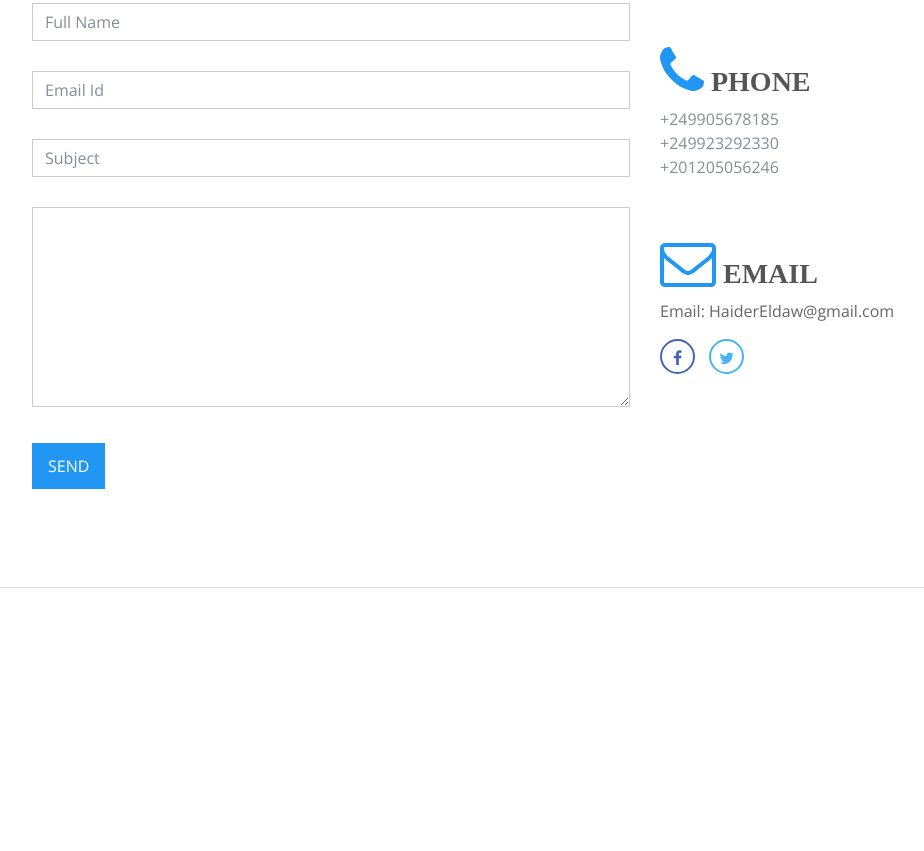
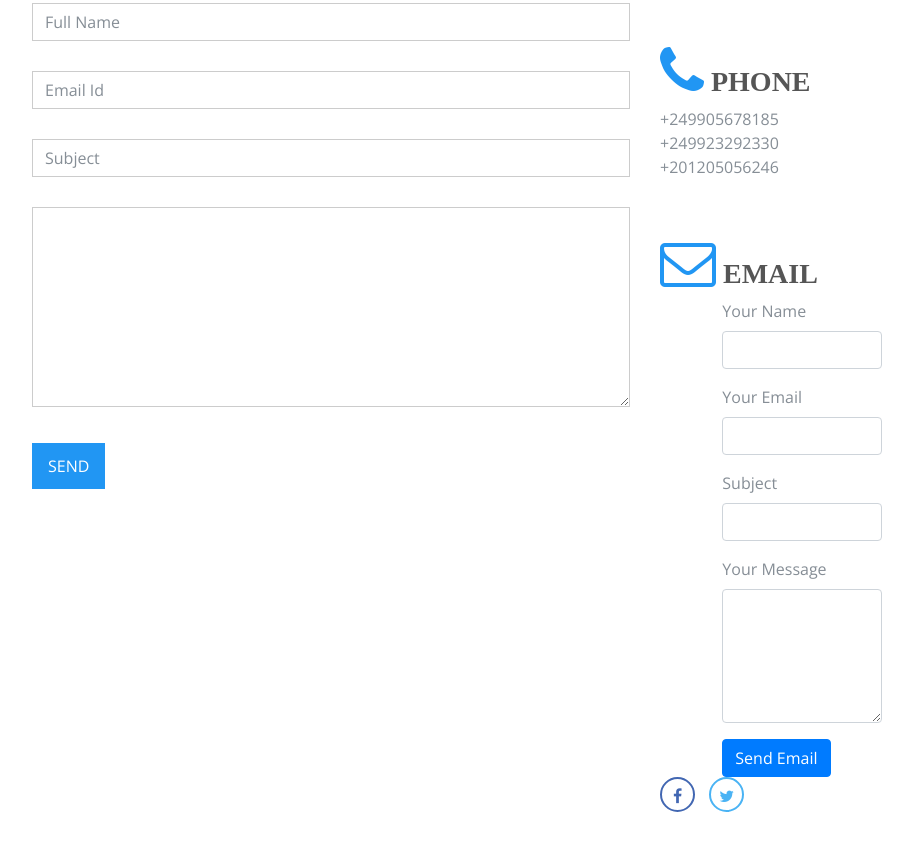
Before and after one commit to HaiderEldaw/GIS-Analyst, a plain HTML site: page index.html in a window 1280 px wide. Shown: the part 5193-6044 px from the top of the page, without its empty margins (288-1212 px from the left). Before the commit the page ends 5781 px from the top, so only its background shows below. Drawn offline with nearby package versions, Linux system fonts and the light colour scheme; a web font is replaced by a local one.

Commit message:
Update index.html

```diff
--- a/index.html
+++ b/index.html
@@ -1,3 +1,4 @@
+
 <!DOCTYPE html>
 <html lang="en">
 
@@ -414,6 +415,7 @@ Project Management Project
     <!--====================================================
                           CONTACT
     ======================================================-->
+
       <section class="resume-section p-3 p-lg-5 d-flex flex-column">
           <div class="row my-auto" id="contact">
             <div class="col-md-8">
@@ -449,10 +451,27 @@ Project Management Project
                 </div>
                 <div class="contact-mail contact-side-desc contact-box-desc">
                   <h3><i class="fa fa-envelope-o cl-atlantis fa-2x"></i> Email</h3>
-                <address class="address-details-f">
-
-                  Email: <a href="mailto:info@themsbit.com" class="">HaiderEldaw@gmail.com</a>
-                </address>
+                 <div class="col-md-8 mx-auto">
+            <form action="mailto:haidaraldaw010@gmail.com" method="post" enctype="text/plain">
+                <div class="form-group">
+                    <label for="name">Your Name</label>
+                    <input type="text" class="form-control" id="name" name="name" required>
+                </div>
+                <div class="form-group">
+                    <label for="email">Your Email</label>
+                    <input type="email" class="form-control" id="email" name="email" required>
+                </div>
+                <div class="form-group">
+                    <label for="subject">Subject</label>
+                    <input type="text" class="form-control" id="subject" name="subject" required>
+                </div>
+                <div class="form-group">
+                    <label for="message">Your Message</label>
+                    <textarea class="form-control" id="message" name="message" rows="5" required></textarea>
+                </div>
+                <button type="submit" class="btn btn-primary">Send Email</button>
+            </form>
+        </div>
                 <ul class="list-inline social-icon-f top-data">
                   <li><a href="https://www.facebook.com/profile.php?id=100085999467351" target="_empty"><i class="fa top-social fa-facebook" style="color: #4267b2; border-color:#4267b2;"></i></a></li>
                   <li><a href="https://twitter.com/haider_hajoj" target="_empty"><i class="fa top-social fa-twitter" style="color: #4AB3F4; border-color:#4AB3F4;"></i></a></li>
@@ -466,6 +485,7 @@ Project Management Project
 
 
     </div>
+
 
 <!--====================================================
                     PORTFOLIO MODALS
```
